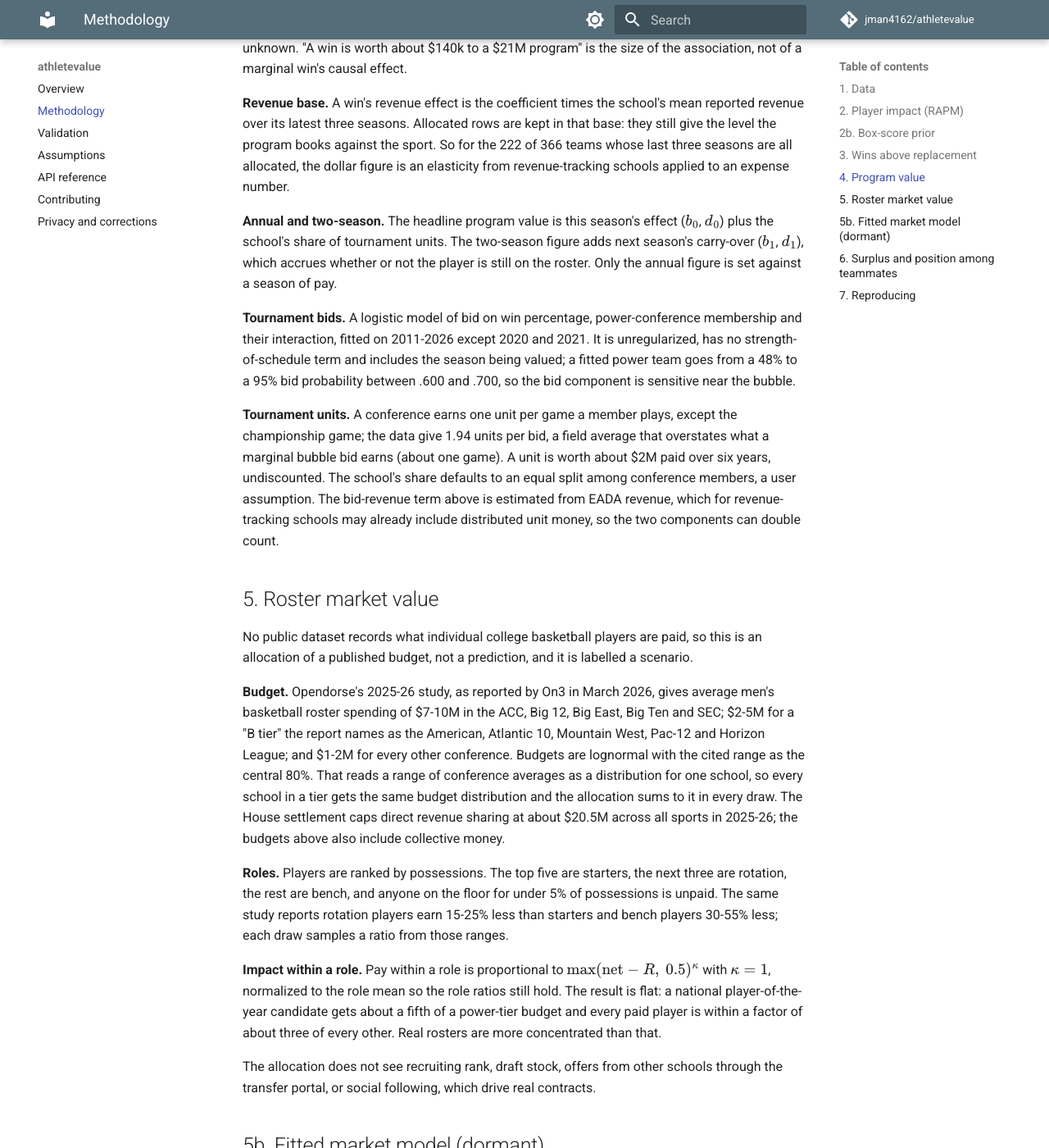
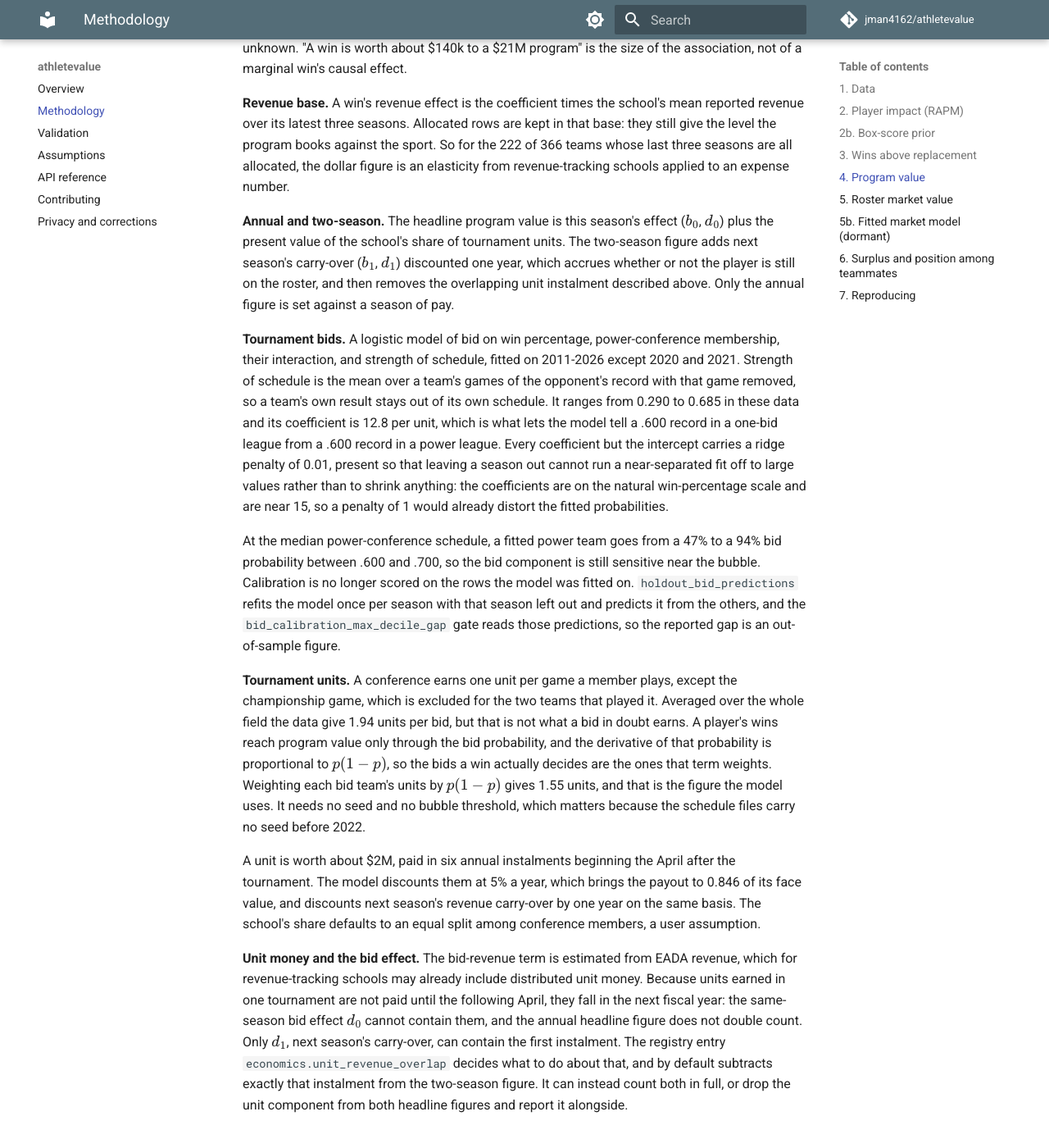
Before and after one commit to jman4162/athletevalue, an MkDocs documentation site: the page built from docs/methodology.md, in a window 1280 px wide and 1400 px high, scrolled down 5431 px. Shown: the whole window at 82% size. Built offline with MkDocs 1.6.1 and Material for MkDocs 9.7.7, drawn with Linux system fonts in a browser that asks for light colours; comment, search, counter and statistics services are not loaded.

Commit message:
Release 0.5.0: version bump, snapshot, figures and documented numbers rebuilt
Every gate passes on live 2025 and 2026 fits, and the whole network suite is green.

The revenue model is untouched, so its coefficients are unchanged: one win, this and
next season, 0.0065, and an NCAA bid 0.049. What moves is the unit component. Units
per bid drops from the field average of 1.94 to the marginal 1.55, and the payout is
discounted to 0.846 of face value, so the component falls by about a third. In the
synthetic README example the units line goes from $23k to $17k, annual program value
from $62k to $57k, and the two-season figure from $83k to $74k.

The bid calibration gate now reports out-of-sample values, 0.024 in both seasons,
against in-sample 0.021 and 0.025. The threshold stays at 0.05.

Of the six committed figures only example_roster.svg changes; the other five are
byte-identical, as they should be, since nothing below the economics layer moved.

The BibTeX entry and CITATION.cff cite the version-independent DOI. A release cannot
name its own DOI, because Zenodo mints it when the GitHub Release is published, which
is after the tag that builds the artifact.

Co-Authored-By: Claude Opus 5 (1M context) <noreply@anthropic.com>

```diff
--- a/METHODOLOGY.md
+++ b/METHODOLOGY.md
@@ -1,6 +1,6 @@
 # Methodology
 
-This document describes model `mbb-v0.4.0`. Every modelling constant named here is an
+This document describes model `mbb-v0.5.0`. Every modelling constant named here is an
 entry in the assumption registry (`athletevalue assumptions` lists them with their
 basis, citation or rationale); a governance test fails on bare numbers in modelling
 code. Figures quoted are from the 2025 and 2026 season fits on the upstream files
@@ -237,23 +237,57 @@ base: they still give the level the program books against the sport. So for the
 elasticity from revenue-tracking schools applied to an expense number.
 
 **Annual and two-season.** The headline program value is this season's effect
-($b_0$, $d_0$) plus the school's share of tournament units. The two-season figure adds
-next season's carry-over ($b_1$, $d_1$), which accrues whether or not the player is
-still on the roster. Only the annual figure is set against a season of pay.
+($b_0$, $d_0$) plus the present value of the school's share of tournament units. The
+two-season figure adds next season's carry-over ($b_1$, $d_1$) discounted one year,
+which accrues whether or not the player is still on the roster, and then removes the
+overlapping unit instalment described above. Only the annual figure is set against a
+season of pay.
 
 **Tournament bids.** A logistic model of bid on win percentage, power-conference
-membership and their interaction, fitted on 2011-2026 except 2020 and 2021. It is
-unregularized, has no strength-of-schedule term and includes the season being
-valued; a fitted power team goes from a 48% to a 95% bid probability between .600
-and .700, so the bid component is sensitive near the bubble.
+membership, their interaction, and strength of schedule, fitted on 2011-2026 except
+2020 and 2021. Strength of schedule is the mean over a team's games of the
+opponent's record with that game removed, so a team's own result stays out of its
+own schedule. It ranges from 0.290 to 0.685 in these data and its coefficient is
+12.8 per unit, which is what lets the model tell a .600 record in a one-bid league
+from a .600 record in a power league. Every coefficient but the intercept carries a
+ridge penalty of 0.01, present so that leaving a season out cannot run a
+near-separated fit off to large values rather than to shrink anything: the
+coefficients are on the natural win-percentage scale and are near 15, so a penalty
+of 1 would already distort the fitted probabilities.
+
+At the median power-conference schedule, a fitted power team goes from a 47% to a
+94% bid probability between .600 and .700, so the bid component is still sensitive
+near the bubble. Calibration is no longer scored on the rows the model was fitted
+on. `holdout_bid_predictions` refits the model once per season with that season
+left out and predicts it from the others, and the `bid_calibration_max_decile_gap`
+gate reads those predictions, so the reported gap is an out-of-sample figure.
 
 **Tournament units.** A conference earns one unit per game a member plays, except
-the championship game; the data give 1.94 units per bid, a field average that
-overstates what a marginal bubble bid earns (about one game). A unit is worth about
-\$2M paid over six years, undiscounted. The school's share defaults to an equal
-split among conference members, a user assumption. The bid-revenue term above is
-estimated from EADA revenue, which for revenue-tracking schools may already include
-distributed unit money, so the two components can double count.
+the championship game, which is excluded for the two teams that played it. Averaged
+over the whole field the data give 1.94 units per bid, but that is not what a bid in
+doubt earns. A player's wins reach program value only through the bid probability,
+and the derivative of that probability is proportional to $p(1-p)$, so the bids a win
+actually decides are the ones that term weights. Weighting each bid team's units by
+$p(1-p)$ gives 1.55 units, and that is the figure the model uses. It needs no seed
+and no bubble threshold, which matters because the schedule files carry no seed
+before 2022.
+
+A unit is worth about \$2M, paid in six annual instalments beginning the April after
+the tournament. The model discounts them at 5% a year, which brings the payout to
+0.846 of its face value, and discounts next season's revenue carry-over by one year
+on the same basis. The school's share defaults to an equal split among conference
+members, a user assumption.
+
+**Unit money and the bid effect.** The bid-revenue term is estimated from EADA
+revenue, which for revenue-tracking schools may already include distributed unit
+money. Because units earned in one tournament are not paid until the following
+April, they fall in the next fiscal year: the same-season bid effect $d_0$ cannot
+contain them, and the annual headline figure does not double count. Only $d_1$, next
+season's carry-over, can contain the first instalment. The registry entry
+`economics.unit_revenue_overlap` decides what to do about that, and by default
+subtracts exactly that instalment from the two-season figure. It can instead count
+both in full, or drop the unit component from both headline figures and report it
+alongside.
 
 ## 5. Roster market value
 
--- a/pyproject.toml
+++ b/pyproject.toml
@@ -1,6 +1,6 @@
 [project]
 name = "athletevalue"
-version = "0.4.0"
+version = "0.5.0"
 description = "Open models that separate what a college athlete is worth to a program from what the market pays"
 readme = "README.md"
 requires-python = ">=3.12"
```
Also changed, not shown: CHANGELOG.md (+64 -0 lines), README.md (+18 -15 lines), .zenodo.json, docs/_static/data/snapshot.json, docs/_static/example_roster.svg, 4 other files.
